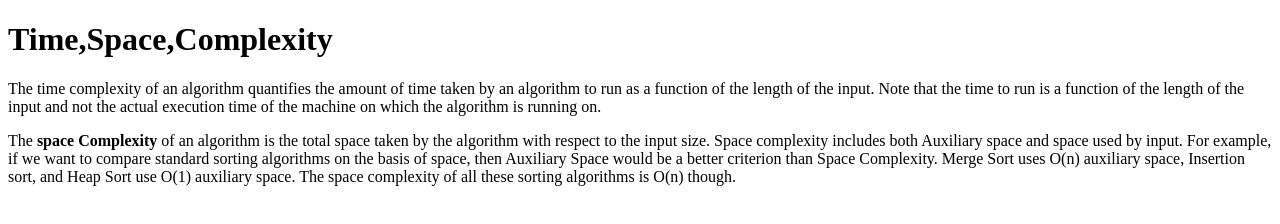
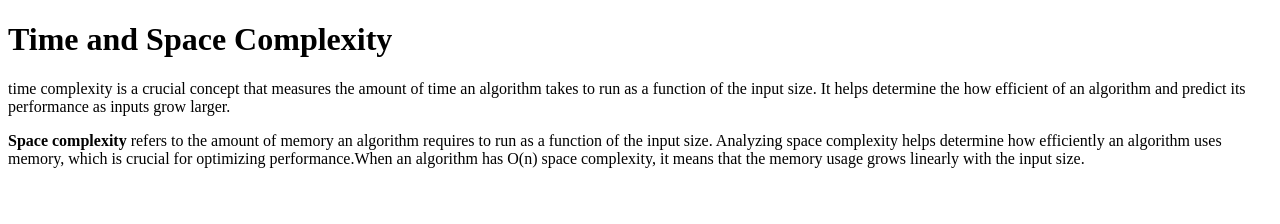
Before and after one commit to acciojob/time-and-space-complexity-Rahulw2105, a website: page main.html in a window 1280 px wide. Drawn offline with Linux system fonts and the light colour scheme.

Commit message:
created a submission

```diff
--- a/main.html
+++ b/main.html
@@ -7,11 +7,9 @@
 </head>
 
 <body>
-	<h1>Time,Space,Complexity</h1>
-	<p>The time complexity of an algorithm quantifies the amount of time taken by an algorithm to run as a function of the length of the input. Note that the time to run is a function of the length of the input and not the actual execution time of the machine on which the algorithm is running on.</p>
-	<p>The <b> space Complexity </b> of an algorithm is the total space taken by the algorithm with respect to the input size. Space complexity includes both Auxiliary space and space used by input.
-
-For example, if we want to compare standard sorting algorithms on the basis of space, then Auxiliary Space would be a better criterion than Space Complexity. Merge Sort uses O(n) auxiliary space, Insertion sort, and Heap Sort use O(1) auxiliary space. The space complexity of all these sorting algorithms is O(n) though. </p>
+	<h1>Time and Space Complexity</h1>
+	<p>time complexity is a crucial concept that measures the amount of time an algorithm takes to run as a function of the input size. It helps determine the how  efficient of an algorithm and predict its performance as inputs grow larger.</p>
+ <p> <b>Space complexity</b> refers to the amount of memory an algorithm requires to run as a function of the input size. Analyzing space complexity helps determine how efficiently an algorithm uses memory, which is crucial for optimizing performance.When an algorithm has O(n) space complexity, it means that the memory usage grows linearly with the input size. </p>
 	<!-- the entire body must be written by student -->
     <script type="text/javascript" src="./script.js">
 </script>
```
